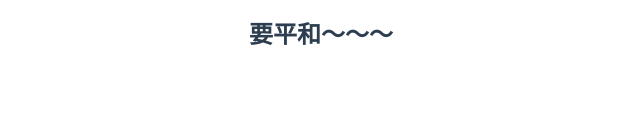
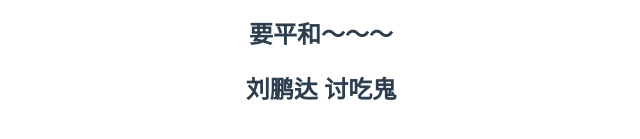
Before and after one commit to liuzhuzhu/hello-world01, a Vue app: page / in a window 1280 px wide. Shown: the part 609-748 px from the top of the page, without its empty margins (319-959 px from the left). Built offline with nearby package versions, Linux system fonts and the light colour scheme.

Commit message:
刘鹏达

```diff
--- a/src/App.vue
+++ b/src/App.vue
@@ -5,6 +5,7 @@
     <h2>我爱小米！！！</h2><br/>
     <h2>我爱徐二狗</h2>
     <h2>要平和～～～</h2>
+    <h2>刘鹏达 讨吃鬼</h2>
   </div>
 </template>
 
```
